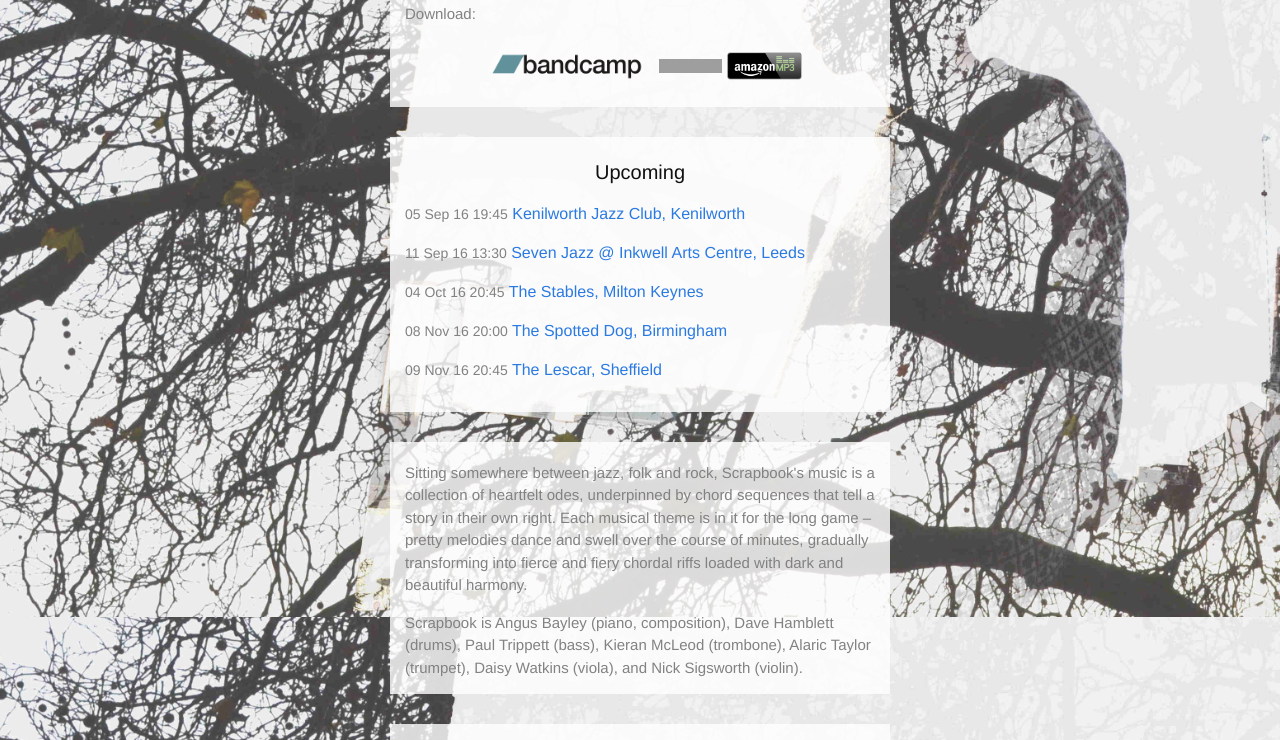
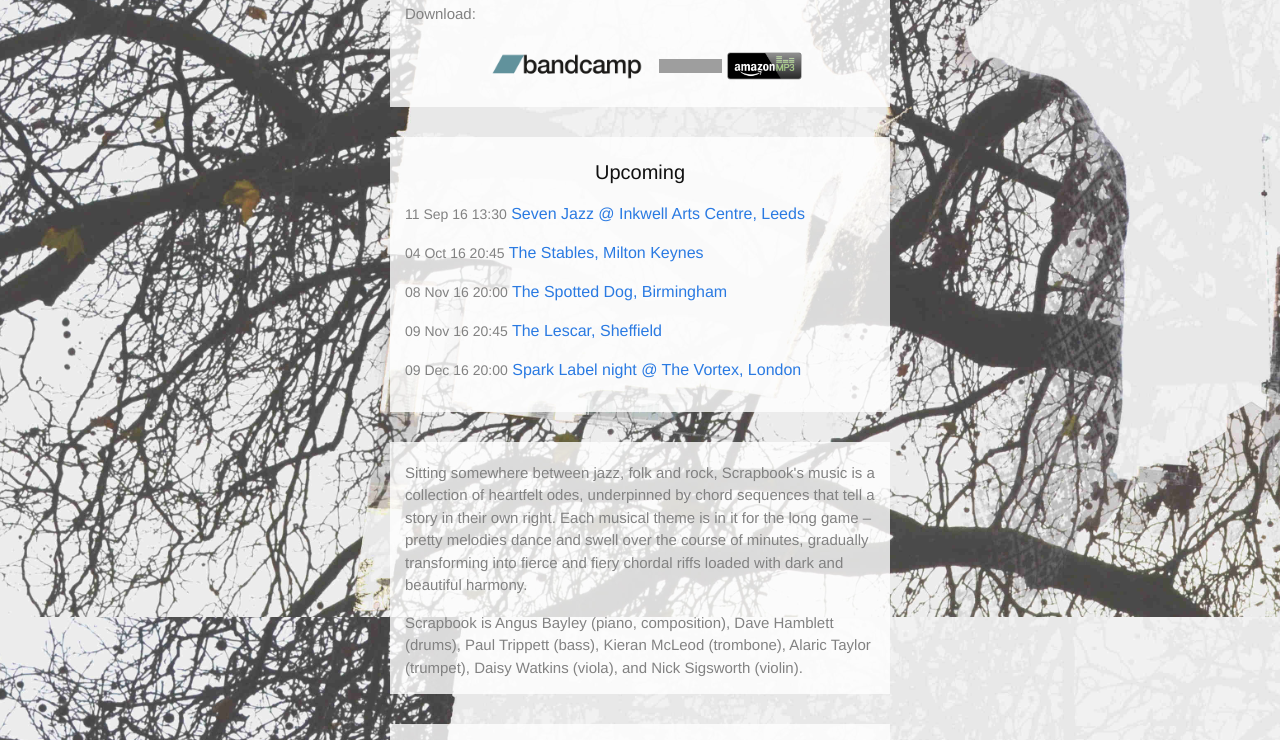
Before and after one commit to angusbayley/scrapbook-site, a Jekyll site: the page built from index.html, in a window 1280 px wide and 900 px high, scrolled down 1128 px, cut to the strip 55-795 px from the top of the window. Built offline with Jekyll 4.4.1, drawn with Linux system fonts in a browser that asks for light colours; comment, search, counter and statistics services are not loaded; grey boxes are pictures that could not be loaded.

Commit message:
remove kenilworth, add vortex

```diff
--- a/index.html
+++ b/index.html
@@ -52,11 +52,11 @@ layout: homepage
     <div class="home">
       <h1 class="page-heading">Upcoming</h1>
       <ul class="post-list">
-        <li><span class="post-meta">05 Sep 16 19:45</span> <a href="http://www.kenilworthjazzclub.co.uk/event/scrapbook/">Kenilworth Jazz Club, Kenilworth</a></li>
         <li><span class="post-meta">11 Sep 16 13:30</span> <a href="http://www.sevenjazz.co.uk/whats-on/34-concert/1202-angus-bayley-s-scrapbook-septet">Seven Jazz @ Inkwell Arts Centre, Leeds</a></li>
         <li><span class="post-meta">04 Oct 16 20:45</span> <a href="http://www.stables.org/Whats_on/Event/Angus_Bayleys_Scrapbook">The Stables, Milton Keynes</a></li>
         <li><span class="post-meta">08 Nov 16 20:00</span> <a href="http://www.spotteddog.co.uk/whats-on/music/jazz-tuesdays/">The Spotted Dog, Birmingham</a></li>
         <li><span class="post-meta">09 Nov 16 20:45</span> <a href="http://www.jazzatthelescar.com/">The Lescar, Sheffield</a></li>
+        <li><span class="post-meta">09 Dec 16 20:00</span> <a>Spark Label night @ The Vortex, London</a></li>
       </ul>
     </div>
   </div>
```
